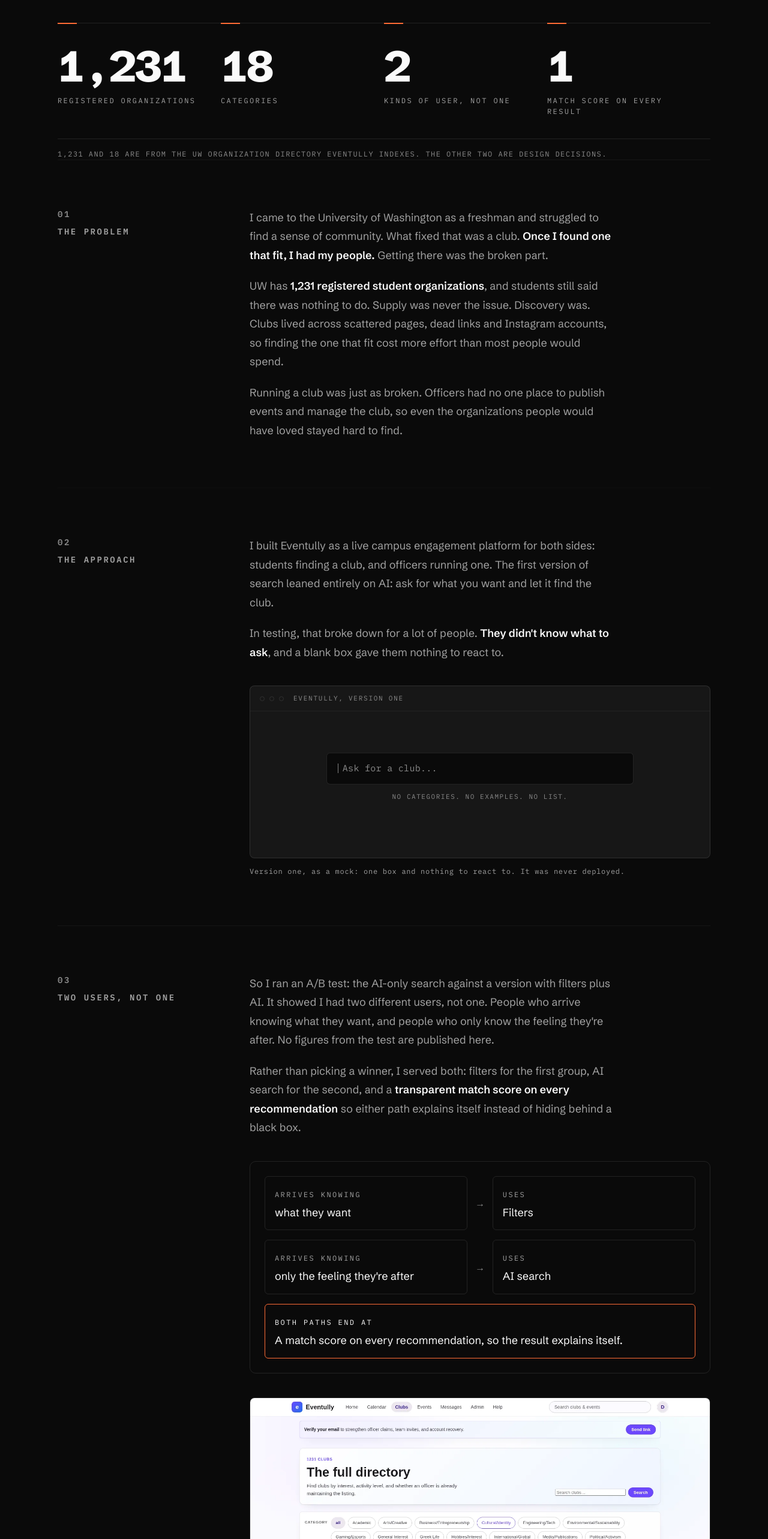
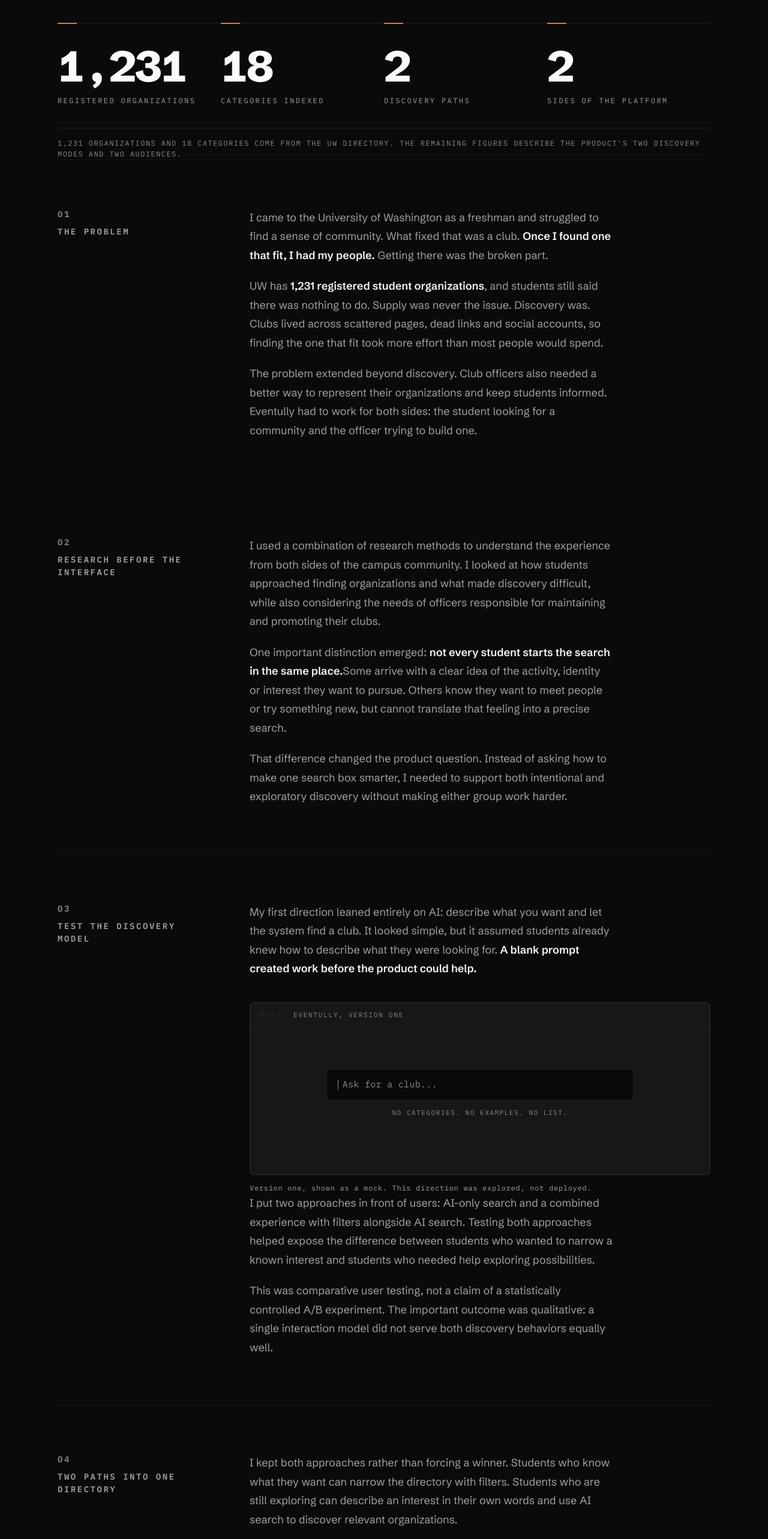
Before and after one commit to cooluj/Portfolio, a React (Vite) app: page /work/eventully in a window 1280 px wide. Shown: the part 1309-3875 px from the top of the page at 60% size. Built offline with nearby package versions, Linux system fonts and the light colour scheme.

Commit message:
Strengthen Eventully case study narrative

```diff
--- a/src/pages/Eventully.tsx
+++ b/src/pages/Eventully.tsx
@@ -7,13 +7,13 @@ const img = (name: string) => `${import.meta.env.BASE_URL}images/${name}`;
 
 const STATS: { n: number; label: string }[] = [
   { n: 1231, label: 'registered organizations' },
-  { n: 18, label: 'categories' },
-  { n: 2, label: 'kinds of user, not one' },
-  { n: 1, label: 'match score on every result' },
+  { n: 18, label: 'categories indexed' },
+  { n: 2, label: 'discovery paths' },
+  { n: 2, label: 'sides of the platform' },
 ];
 
 export default function Eventully() {
-  useHead('Eventully · Ujjawal Agrawal', 'A live campus platform indexing 1,231 UW student organizations in 18 categories, with AI search, filters and a match score on every result. Founded June 2024, built with Flask and Tailwind.');
+  useHead('Eventully · Ujjawal Agrawal', 'A live campus platform indexing 1,231 UW student organizations in 18 categories. Designed for student discovery and club operations, with AI search and filters.');
   return (
     <article className="cs gutter">
       <CaseHeader
@@ -43,14 +43,12 @@ export default function Eventully() {
           {STATS.map((s) => (
             <li className="stat" key={s.label}>
               <span className="stat-tick" aria-hidden="true" />
-              <span className="stat-n">
-                <CountUp value={s.n} duration={1200} />
-              </span>
+              <span className="stat-n"><CountUp value={s.n} duration={1200} /></span>
               <span className="stat-l mono-label">{s.label}</span>
             </li>
           ))}
         </ul>
-        <span className="stats-src mono-label">1,231 and 18 are from the UW organization directory Eventully indexes. The other two are design decisions.</span>
+        <span className="stats-src mono-label">1,231 organizations and 18 categories come from the UW directory. The remaining figures describe the product's two discovery modes and two audiences.</span>
       </div>
 
       <Block n="01" title="The problem">
@@ -63,25 +61,41 @@ export default function Eventully() {
           <p>
             UW has <strong>1,231 registered student organizations</strong>, and students still said there was
             nothing to do. Supply was never the issue. Discovery was. Clubs lived across scattered pages, dead links
-            and Instagram accounts, so finding the one that fit cost more effort than most people would spend.
+            and social accounts, so finding the one that fit took more effort than most people would spend.
           </p>
           <p>
-            Running a club was just as broken. Officers had no one place to publish events and manage the club,
-            so even the organizations people would have loved stayed hard to find.
+            The problem extended beyond discovery. Club officers also needed a better way to represent their
+            organizations and keep students informed. Eventully had to work for both sides: the student looking
+            for a community and the officer trying to build one.
           </p>
         </div>
       </Block>
 
-      <Block n="02" title="The approach">
+      <Block n="02" title="Research before the interface">
         <div className="prose">
           <p>
-            I built Eventully as a live campus engagement platform for both sides: students finding a club, and
-            officers running one. The first version of search leaned entirely on AI: ask for what you want and let
-            it find the club.
+            I used a combination of research methods to understand the experience from both sides of the campus
+            community. I looked at how students approached finding organizations and what made discovery difficult,
+            while also considering the needs of officers responsible for maintaining and promoting their clubs.
           </p>
           <p>
-            In testing, that broke down for a lot of people. <strong>They didn't know what to ask</strong>, and a
-            blank box gave them nothing to react to.
+            One important distinction emerged: <strong>not every student starts the search in the same place.</strong>
+            Some arrive with a clear idea of the activity, identity or interest they want to pursue. Others know
+            they want to meet people or try something new, but cannot translate that feeling into a precise search.
+          </p>
+          <p>
+            That difference changed the product question. Instead of asking how to make one search box smarter,
+            I needed to support both intentional and exploratory discovery without making either group work harder.
+          </p>
+        </div>
+      </Block>
+
+      <Block n="03" title="Test the discovery model">
+        <div className="prose">
+          <p>
+            My first direction leaned entirely on AI: describe what you want and let the system find a club.
+            It looked simple, but it assumed students already knew how to describe what they were looking for.
+            <strong> A blank prompt created work before the product could help.</strong>
           </p>
         </div>
         <div className="cs-figs">
@@ -93,50 +107,62 @@ export default function Eventully() {
                 <span className="v1-mock-hint">No categories. No examples. No list.</span>
               </div>
             </div>
-            <figcaption>Version one, as a mock: one box and nothing to react to. It was never deployed.</figcaption>
+            <figcaption>Version one, shown as a mock. This direction was explored, not deployed.</figcaption>
           </figure>
+        </div>
+        <div className="prose">
+          <p>
+            I put two approaches in front of users: AI-only search and a combined experience with filters alongside
+            AI search. Testing both approaches helped expose the difference between students who wanted to narrow
+            a known interest and students who needed help exploring possibilities.
+          </p>
+          <p>
+            This was comparative user testing, not a claim of a statistically controlled A/B experiment. The
+            important outcome was qualitative: a single interaction model did not serve both discovery behaviors
+            equally well.
+          </p>
         </div>
       </Block>
 
-      <Block n="03" title="Two users, not one">
+      <Block n="04" title="Two paths into one directory">
         <div className="prose">
           <p>
-            So I ran an A/B test: the AI-only search against a version with filters plus AI. It showed I had two
-            different users, not one. People who arrive knowing what they want, and people who only know the
-            feeling they're after. No figures from the test are published here.
+            I kept both approaches rather than forcing a winner. Students who know what they want can narrow the
+            directory with filters. Students who are still exploring can describe an interest in their own words
+            and use AI search to discover relevant organizations.
           </p>
           <p>
-            Rather than picking a winner, I served both: filters for the first group, AI search for the second, and a{' '}
-            <strong>transparent match score on every recommendation</strong> so either path explains itself instead
-            of hiding behind a black box.
+            Both paths lead to the same directory and use a <strong>match score on each recommendation</strong>
+            to make relevance easier to understand. The goal was not to make AI the whole experience; it was to
+            give students a useful starting point, then let them judge the results.
           </p>
         </div>
 
-        <div className="paths" role="group" aria-label="How the two user groups reach a recommendation">
+        <div className="paths" role="group" aria-label="Two discovery paths into the Eventully directory">
           <ol className="grid gap-4 md:grid-cols-[1fr_auto_1fr] md:items-center">
             <li className="border border-line rounded-md p-4">
-              <span className="mono-label">Arrives knowing</span>
-              <p className="mt-2 text-lg leading-snug">what they want</p>
+              <span className="mono-label">Knows what they want</span>
+              <p className="mt-2 text-lg leading-snug">Choose filters</p>
             </li>
             <li aria-hidden="true" className="hidden md:block font-mono text-faint">&rarr;</li>
             <li className="border border-line rounded-md p-4">
-              <span className="mono-label">Uses</span>
-              <p className="mt-2 text-lg leading-snug">Filters</p>
+              <span className="mono-label">Gets to</span>
+              <p className="mt-2 text-lg leading-snug">Relevant organizations</p>
             </li>
             <li className="border border-line rounded-md p-4">
-              <span className="mono-label">Arrives knowing</span>
-              <p className="mt-2 text-lg leading-snug">only the feeling they're after</p>
+              <span className="mono-label">Still exploring</span>
+              <p className="mt-2 text-lg leading-snug">Describe an interest</p>
             </li>
             <li aria-hidden="true" className="hidden md:block font-mono text-faint">&rarr;</li>
             <li className="border border-line rounded-md p-4">
-              <span className="mono-label">Uses</span>
-              <p className="mt-2 text-lg leading-snug">AI search</p>
+              <span className="mono-label">Gets to</span>
+              <p className="mt-2 text-lg leading-snug">Relevant organizations</p>
             </li>
           </ol>
           <div className="mt-4 rounded-md p-4" style={{ border: '1px solid var(--ember)' }}>
-            <span className="mono-label" style={{ color: 'var(--fg)' }}>Both paths end at</span>
+            <span className="mono-label" style={{ color: 'var(--fg)' }}>Shared destination</span>
             <p className="mt-2 text-lg leading-snug">
-              A match score on every recommendation, so the result explains itself.
+              One campus directory, with a match score to help explain each recommendation.
             </p>
           </div>
         </div>
@@ -147,12 +173,31 @@ export default function Eventully() {
             w={1440}
             h={900}
             alt="Eventully club directory listing 1,231 clubs, with category, status and sort filters above the results"
-            caption="The filter path: every club, narrowed by category, status and sort."
+            caption="The directory and filter experience: organizations narrowed by category, status and sort."
           />
         </div>
       </Block>
 
-      <Block n="04" title="The outcome">
+      <Block n="05" title="Design for both sides of campus">
+        <div className="prose">
+          <p>
+            Eventully is not only a student-facing discovery tool. It also includes an officer-facing experience,
+            because a directory is only useful when the organizations behind it can maintain a presence and reach
+            the people they want to bring in.
+          </p>
+          <p>
+            That made the product a two-sided platform: students need a clear way to find and evaluate communities;
+            officers need tools that help their organizations stay visible and communicate opportunities. I
+            designed for both journeys rather than treating club information as a static list.
+          </p>
+          <p>
+            The same product decision shaped the overall experience: make it easier for students to find a fit,
+            while giving clubs a practical way to show what they offer.
+          </p>
+        </div>
+      </Block>
+
+      <Block n="06" title="What shipped">
         <div className="cs-figs two" style={{ marginTop: 0, marginBottom: '2.5rem' }}>
           <Figure
             src={img('eventully-earlier.webp')}
@@ -171,16 +216,22 @@ export default function Eventully() {
         </div>
         <div className="prose">
           <p>
-            A deployed product covering every campus organization, with search behavior shaped by testing rather
-            than assumption. I only publish numbers I can back up, so there are no usage figures here. What I
-            stand behind is the product itself: live at eventully.org, indexing all 1,231 organizations end to end.
+            The result is a live campus platform indexing all <strong>1,231 UW student organizations</strong>
+            across 18 categories, with two discovery paths and experiences for students and club officers.
+            The search direction was shaped by comparing approaches with users instead of assuming that a more
+            sophisticated prompt would automatically make discovery easier.
+          </p>
+          <p>
+            I do not publish usage or conversion figures that I cannot substantiate. The evidence I can show here
+            is the product scope, the shipped interface and the design decisions that connect the research to it.
           </p>
         </div>
       </Block>
 
       <Reflection>
-        The AI-only version was the more impressive demo and the worse product. The
-        right call was recognizing two user segments and refusing to sacrifice either one.
+        The AI-only version was the more impressive demo and the worse product. Testing both approaches made the
+        real problem clearer: discovery starts from different levels of certainty. The better product gives people
+        more than one way in, then brings them to the same useful directory.
       </Reflection>
 
       <NextCase slug="eventully" />
```
